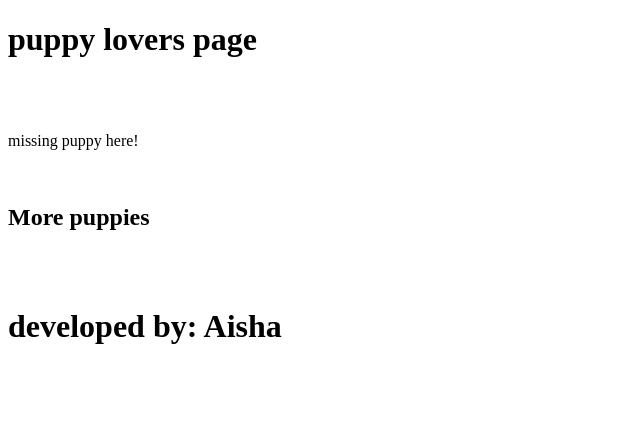
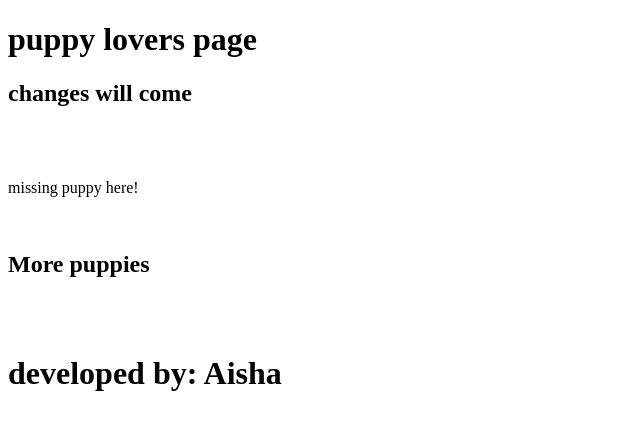
Before and after one commit to codequeen-11/puPPyProject, a plain HTML site: page index.html in a window 1280 px wide. Shown: the whole page, without its empty margins (0-640 px from the left). Drawn offline with Linux system fonts and the light colour scheme.

Commit message:
i added h2

```diff
--- a/index.html
+++ b/index.html
@@ -9,6 +9,7 @@
   <body>
     <header>
       <h1>puppy lovers page</h1>
+      <h2>changes will come</h2>
       <img src="images/images/banner-puppies.jpg" alt="" />
     </header>
 
```
